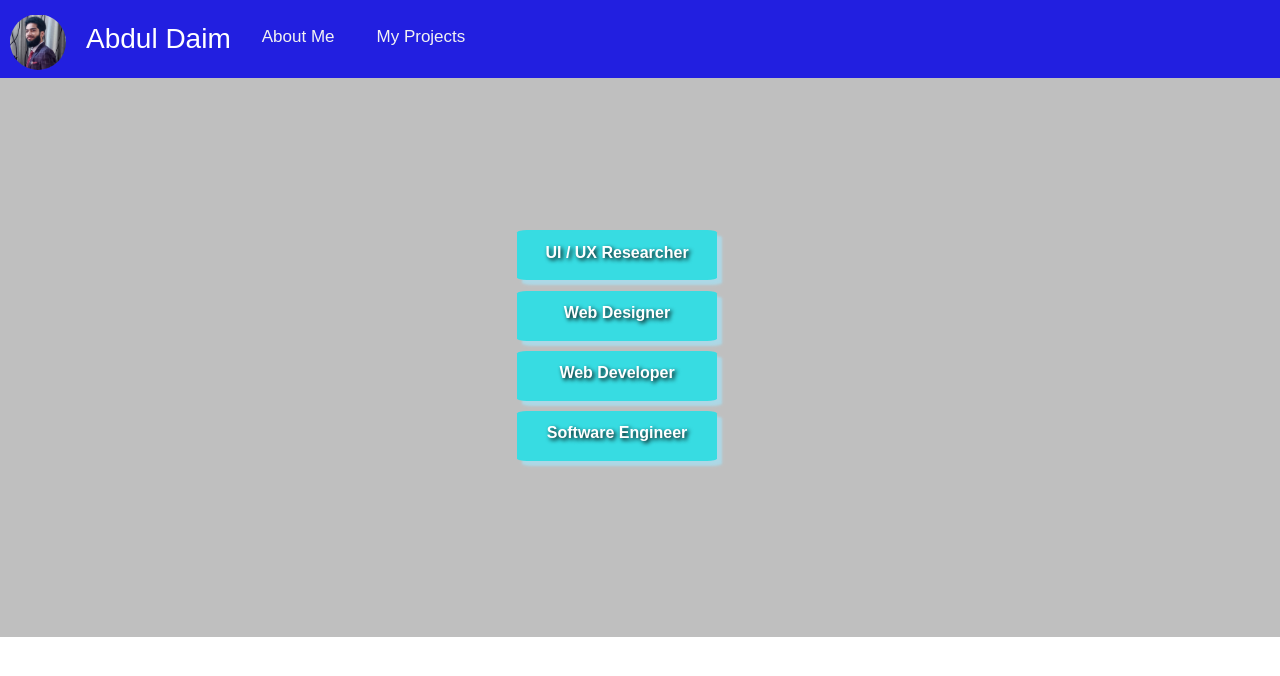
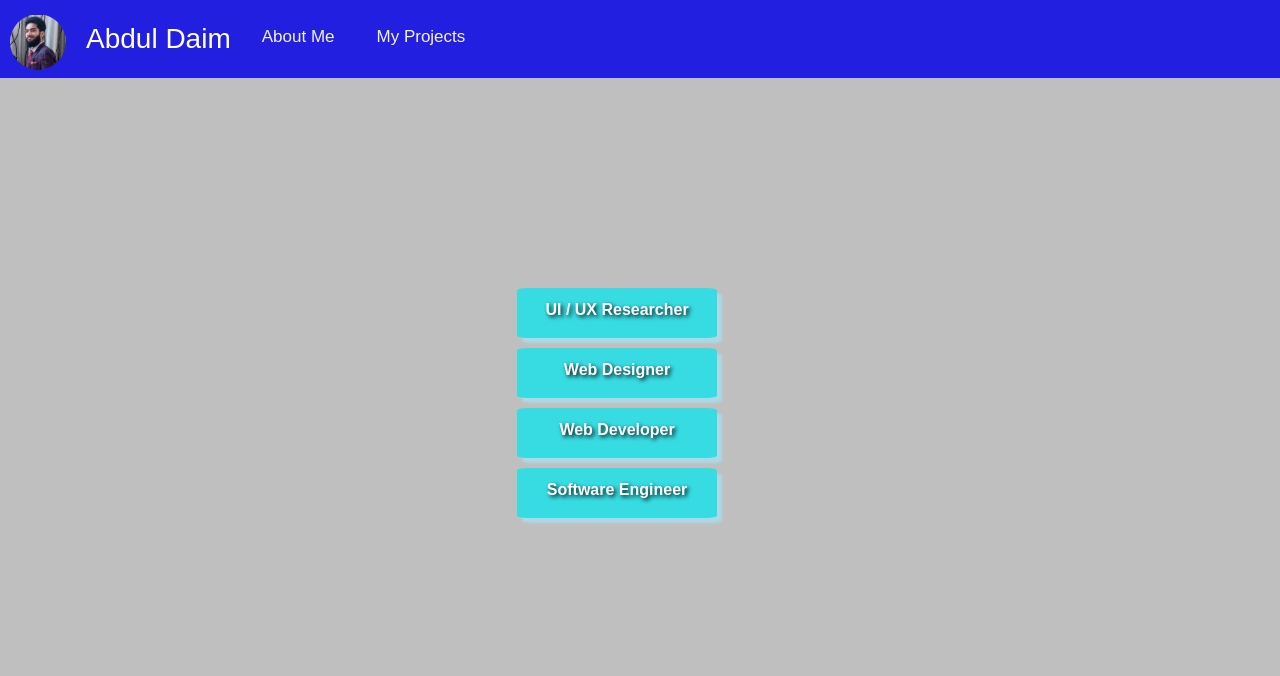
Before and after one commit to abduldaim-ad/portfolio, a React (Create React App) app: page /#/ in a window 1280 px wide. Shown: the top 676 px of the page. Built offline with nearby package versions, Linux system fonts and the light colour scheme.

Commit message:
Minor Change

```diff
--- a/src/Landing.css
+++ b/src/Landing.css
@@ -1,7 +1,7 @@
 #landing-bg{
   height:100%;
   background-color:#bfbfbf;
-  padding:8% 10.5% 13% 10.5%;
+  padding:20vh 10.5% 50vh 10.5%;
 }
 
 #div1,
```
